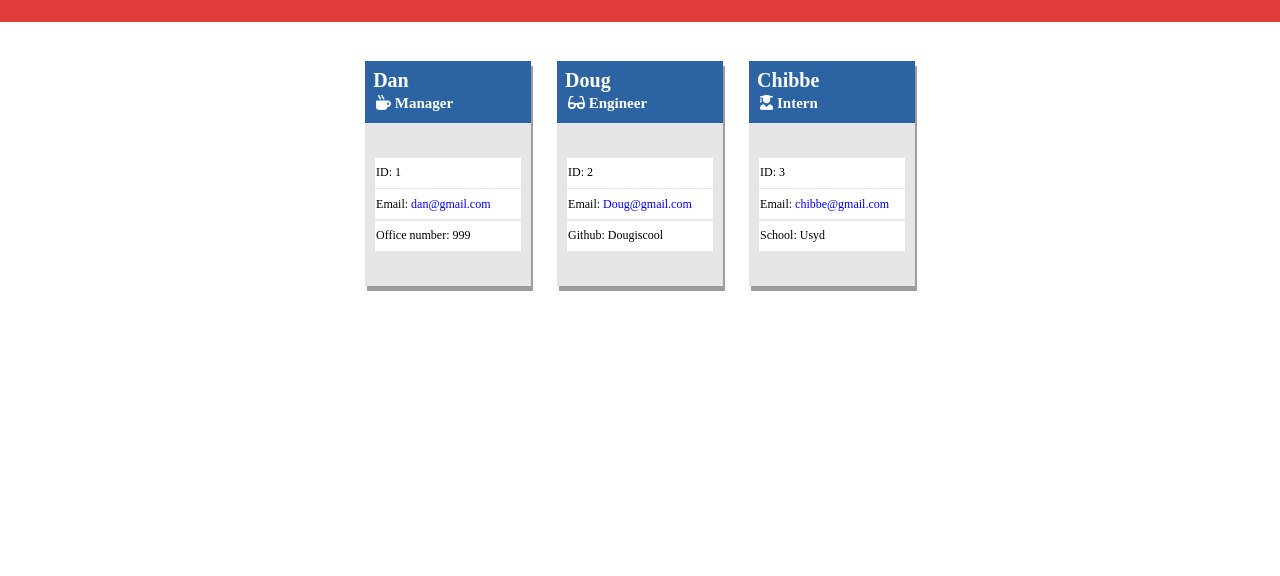
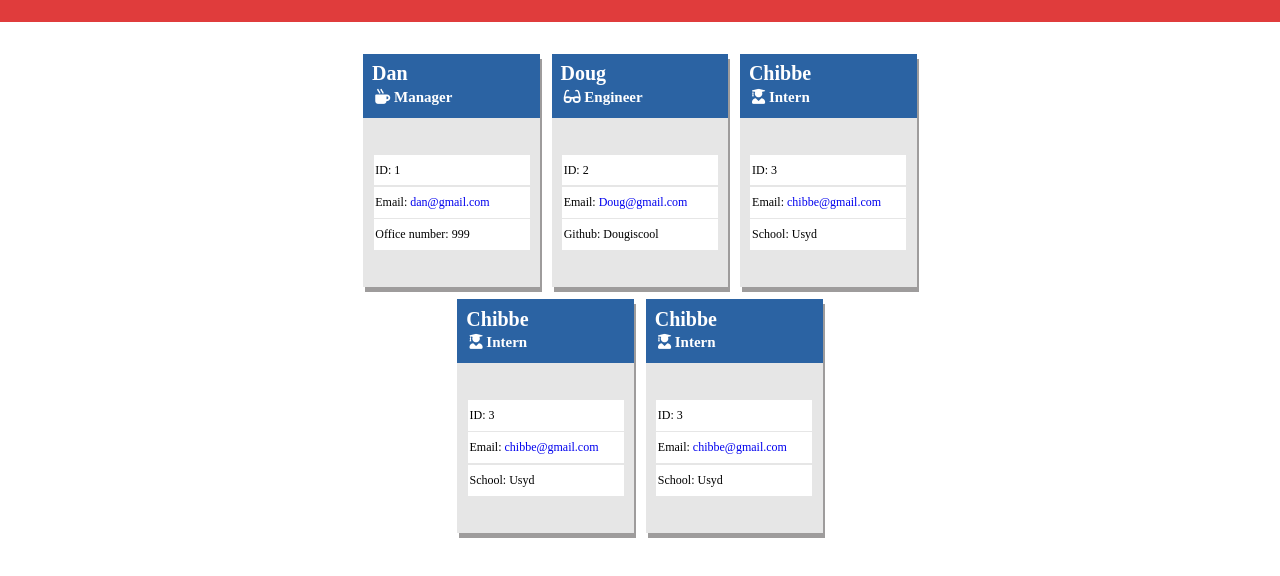
Before and after one commit to Notchibby/Team-profile-generator, a website: page develop/src/proto.html in a window 1280 px wide. Shown: the part 72-648 px from the top of the page. Drawn offline with Linux system fonts and the light colour scheme.

Commit message:
modified css

```diff
--- a/develop/index.js
+++ b/develop/index.js
@@ -59,6 +59,7 @@ function menu(){
                     intern()
                 }
                 if(answers.teamMembers === 'I dont want anymore team members'){
+                    module.exports = answersarray;
                     const htmlgenerator = generateHtml()
 
                     fs.writeFileSync('../develop/dist/dist.html', htmlgenerator, (err) =>
@@ -226,6 +227,7 @@ const generateHtml = () =>
             </div>
 
     </div>
+
 </body>
 
 </html>`;
--- a/develop/src/proto.js
+++ b/develop/src/proto.js
@@ -22,7 +22,24 @@ const cardarray = [
         ID: '3',
         Email: 'chibbe@gmail.com',
         school: 'Usyd'
+    },
+
+    {
+        name: 'Chibbe',
+        job: 'Intern',
+        ID: '3',
+        Email: 'chibbe@gmail.com',
+        school: 'Usyd'
+    },
+    {
+        name: 'Chibbe',
+        job: 'Intern',
+        ID: '3',
+        Email: 'chibbe@gmail.com',
+        school: 'Usyd'
     }
+
+
 
 
 ]
--- a/develop/src/style.css
+++ b/develop/src/style.css
@@ -45,6 +45,9 @@ header {
     justify-content: center;
     align-items: center;
     padding-top: 2%;
+    padding-left: 27%;
+    padding-right: 27%;
+
 
 }
 .cardheader {
@@ -64,9 +67,8 @@ header {
 }
 
 .cardtitle {
-    box-sizing: border-box;
+    flex-basis: 30%;
     margin: 1%;
-    width: 13%;
     box-shadow: 2px 5px #9e9c9c;
 }
 
```
Also changed, not shown: develop/dist/dist.js (added), develop/dist/style.css.
